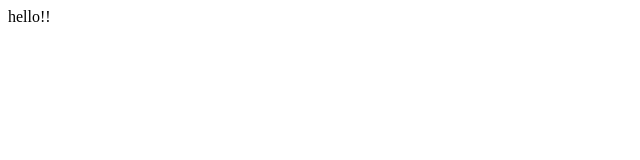
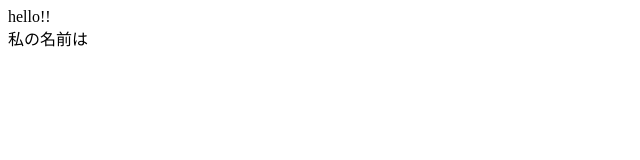
Before and after one commit to kkkkairi/wwwkairiweb, a plain HTML site: page test.html in a window 1280 px wide. Shown: the whole page, without its empty margins (0-640 px from the left). Drawn offline with Linux system fonts and the light colour scheme.

Commit message:
私の名前は追加

```diff
--- a/test.html
+++ b/test.html
@@ -7,6 +7,7 @@
     <title>Document</title>
 </head>
 <body>
-    hello!!
+    hello!! <br>
+    私の名前は
 </body>
 </html>
```
